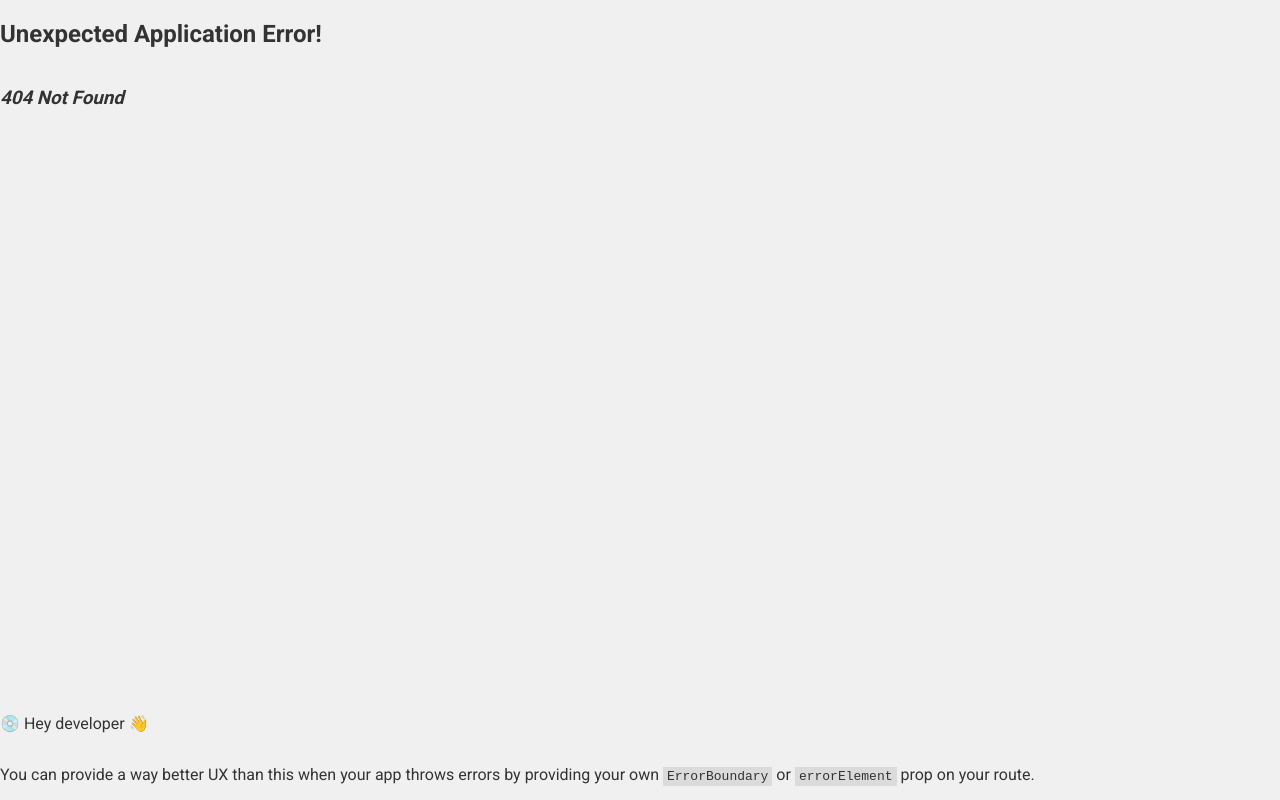
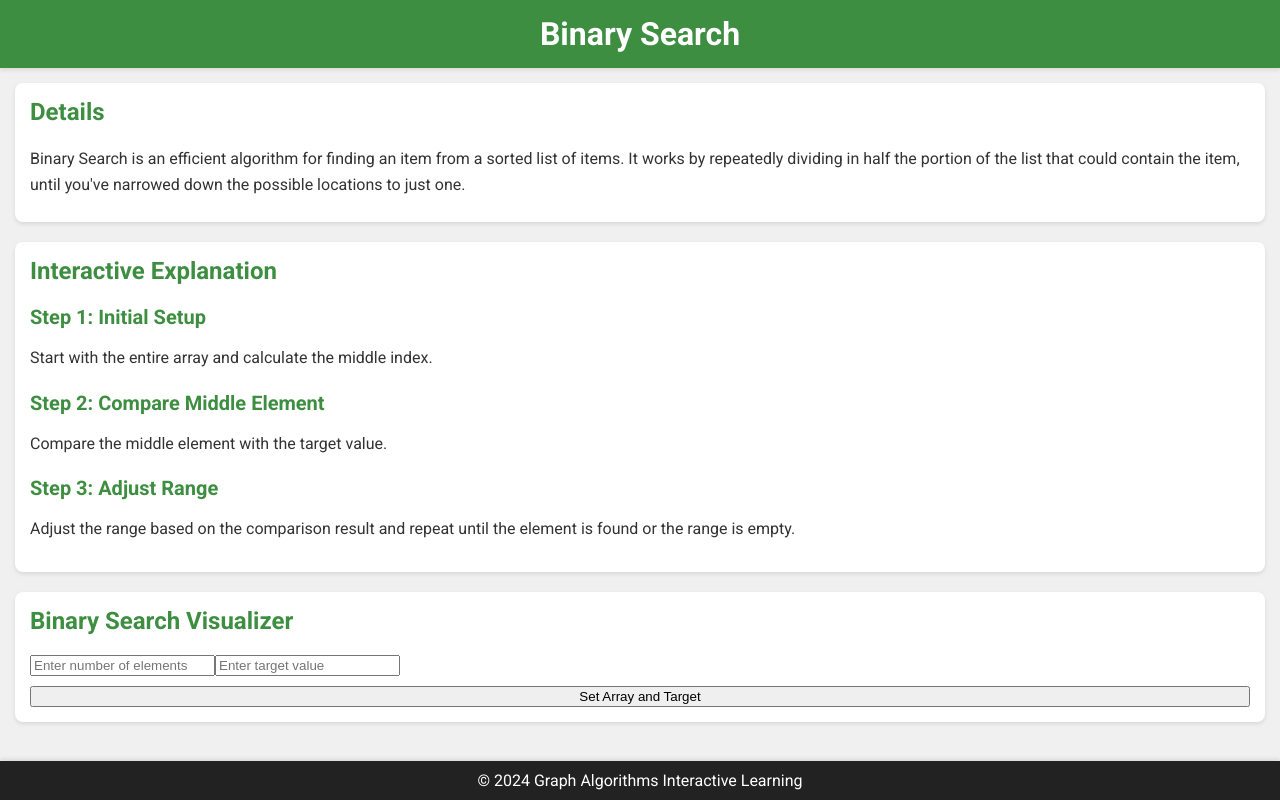
Before and after one commit to SYCKGit/mega-hackathon, a React (Vite) app: page /binsearch in a window 1280 px wide. Before the commit this address had no page. Built offline with nearby package versions, Linux system fonts and the light colour scheme.

Commit message:
binsearch

```diff
--- a/src/App.jsx
+++ b/src/App.jsx
@@ -25,6 +25,12 @@ function App() {
                     <a href="dijkstra">Go to Dijkstra Algorithm Page</a>
                 </section>
 
+                <section id="binsearch">
+                    <h2>Binary Search</h2>
+                    <p>Learn about Binary Search.</p>
+                    <a href="binsearch">Go to Binary Search Page</a>
+                </section>
+
 
             </main>
             <footer>
--- /dev/null
+++ b/src/routes/Binsearch.jsx
@@ -0,0 +1,160 @@
+import { useState } from "react";
+import "../styles.css";
+
+function BinarySearchVisualization({ array, target }) {
+  const [low, setLow] = useState(0);
+  const [high, setHigh] = useState(array.length - 1);
+  const [mid, setMid] = useState(Math.floor((0 + array.length - 1) / 2));
+  const [found, setFound] = useState(false);
+  const [steps, setSteps] = useState([]);
+
+  const handleSearchClick = () => {
+    const newSteps = [];
+    let l = low;
+    let h = high;
+    let m;
+    let t = target;
+
+    while (l <= h) {
+      m = Math.floor((l + h) / 2);
+      newSteps.push(`Checking middle element at index ${m}, which is ${array[m]}`);
+      if (array[m] === t) {
+        newSteps.push(`Element ${t} found at index ${m}`);
+        setFound(true);
+        break;
+      } else if (array[m] < t) {
+        newSteps.push(`Element ${t} is greater than ${array[m]}, moving right`);
+        l = m + 1;
+      } else {
+        newSteps.push(`Element ${t} is less than ${array[m]}, moving left`);
+        h = m - 1;
+      }
+    }
+    if (l > h) {
+      newSteps.push(`Element ${t} not found in the array`);
+    }
+
+    setLow(l);
+    setHigh(h);
+    setMid(m);
+    setSteps(newSteps);
+  };
+
+  return (
+    <div>
+      <button onClick={handleSearchClick}>Start Binary Search</button>
+      <div>
+        <h3>Steps:</h3>
+        <ol>
+          {steps.map((step, index) => (
+            <li key={index}>{step}</li>
+          ))}
+        </ol>
+      </div>
+      <div>
+        <h3>Array Visualization:</h3>
+        <div className="array-container">
+          {array.map((num, index) => (
+            <div
+              key={index}
+              className={`array-element ${
+                index === mid ? "mid" : index >= low && index <= high ? "range" : ""
+              }`}
+            >
+              {num}
+            </div>
+          ))}
+        </div>
+      </div>
+    </div>
+  );
+}
+
+export default function Binsearch() {
+  const [numElements, setNumElements] = useState("");
+  const [array, setArray] = useState([]);
+  const [target, setTarget] = useState("");
+  const [inputArray, setInputArray] = useState([]);
+
+  const handleNumElementsChange = (e) => {
+    setNumElements(e.target.value);
+    setInputArray(Array(Number(e.target.value)).fill(""));
+  };
+
+  const handleArrayElementChange = (index, value) => {
+    const newArray = [...inputArray];
+    newArray[index] = value;
+    setInputArray(newArray);
+  };
+
+  const handleSetArrayAndTarget = () => {
+    const parsedArray = inputArray.map((num) => parseInt(num, 10)).sort((a, b) => a - b);
+    setArray(parsedArray);
+  };
+
+  return (
+    <>
+      <header>
+        <h1>Binary Search</h1>
+      </header>
+      <main>
+        <section id="binary-search-details">
+          <h2>Details</h2>
+          <p>
+            Binary Search is an efficient algorithm for finding an item from a sorted list of items.
+            It works by repeatedly dividing in half the portion of the list that could contain the item,
+            until you've narrowed down the possible locations to just one.
+          </p>
+        </section>
+        <section id="interactive-explanation">
+          <h2>Interactive Explanation</h2>
+          <div className="step">
+            <h3>Step 1: Initial Setup</h3>
+            <p>Start with the entire array and calculate the middle index.</p>
+          </div>
+          <div className="step">
+            <h3>Step 2: Compare Middle Element</h3>
+            <p>Compare the middle element with the target value.</p>
+          </div>
+          <div className="step">
+            <h3>Step 3: Adjust Range</h3>
+            <p>Adjust the range based on the comparison result and repeat until the element is found or the range is empty.</p>
+          </div>
+        </section>
+        <section id="binary-search-visualizer">
+          <h2>Binary Search Visualizer</h2>
+          <div>
+            <input
+              type="number"
+              value={numElements}
+              onChange={handleNumElementsChange}
+              placeholder="Enter number of elements"
+            />
+            {inputArray.map((value, index) => (
+              <input
+                key={index}
+                type="number"
+                value={value}
+                onChange={(e) => handleArrayElementChange(index, e.target.value)}
+                placeholder={`Element ${index + 1}`}
+              />
+            ))}
+            <input
+              type="number"
+              value={target}
+              onChange={(e) => setTarget(e.target.value)}
+              placeholder="Enter target value"
+            />
+            <button onClick={handleSetArrayAndTarget}>Set Array and Target</button>
+          </div>
+          {array.length > 0 && target && (
+            <BinarySearchVisualization array={array} target={parseInt(target, 10)} />
+          )}
+        </section>
+      </main>
+      <footer>
+        <p>&copy; 2024 Graph Algorithms Interactive Learning</p>
+      </footer>
+    </>
+  );
+}
```
Also changed, not shown: src/main.jsx (+10 -0 lines).
